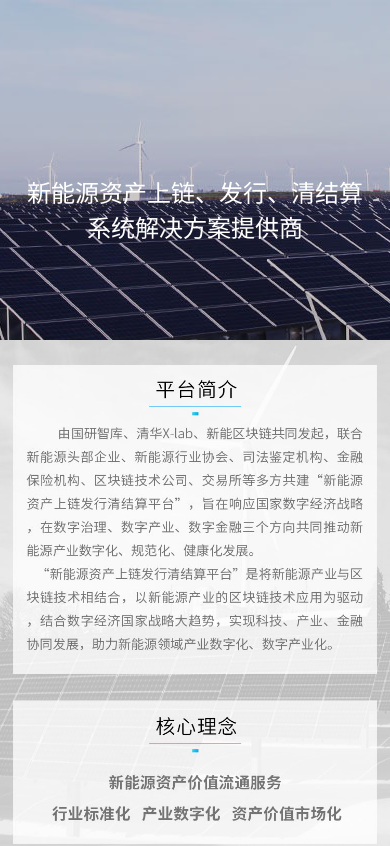
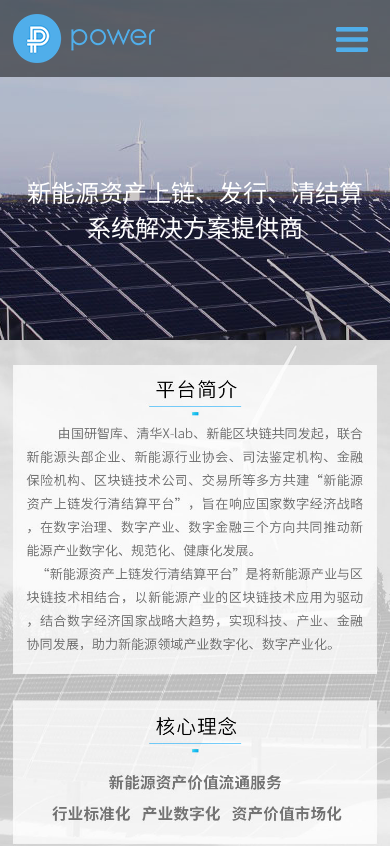
Before and after one commit to dbpoo/pj-power, a Vue app: page /#/about in a window 390 px wide. Shown: the top 846 px of the page. Built offline with nearby package versions, Linux system fonts and the light colour scheme.

Commit message:
移动兼容适配

```diff
--- a/src/App.vue
+++ b/src/App.vue
@@ -5,13 +5,17 @@
         <div class="nav-logo">
           <router-link to="/">logo</router-link>
         </div>
-        <div class="nav-link">
-          <router-link to="/">首页</router-link>
-          <router-link to="/solutions">解决方案</router-link>
-          <router-link to="/download">交易平台</router-link>
-          <router-link to="/school">新能研究院</router-link>
-          <router-link to="/list">新闻动态</router-link>
-          <router-link to="/about">关于我们</router-link>
+        <div class="nav-swith">
+          <span class="swith-on" v-show="!isShow" @click="toggleMenu"></span>
+          <span class="swith-off" v-show="isShow" @click="toggleMenu"></span>
+        </div>
+        <div class="nav-link" v-show="isShow">
+          <a
+            v-for="(item,index) in nav"
+            :key="index"
+            @click="goto(item.path,index)"
+            :class="index==curindex? 'active' : '' "
+          >{{item.name}}</a>
         </div>
       </div>
     </div>
@@ -54,25 +58,69 @@
 export default {
   data() {
     return {
-      isShow: true,
-      screenWidth: document.body.clientWidth // 屏幕尺寸
+      isShow: false,
+      curindex: -1,
+      screenWidth: document.body.clientWidth,
+      nav: [
+        {
+          path: "home",
+          name: "首页"
+        },
+        {
+          path: "solutions",
+          name: "解决方案"
+        },
+        {
+          path: "download",
+          name: "交易平台"
+        },
+        {
+          path: "school",
+          name: "新能研究院"
+        },
+        {
+          path: "list",
+          name: "新闻动态"
+        },
+        {
+          path: "about",
+          name: "关于我们"
+        }
+      ]
     };
   },
   methods: {
     toggleMenu() {
       this.isShow = !this.isShow;
+    },
+    goto(path, index) {
+      this.curindex = index;
+      if (this.screenWidth < 768) {
+        this.isShow = false;
+      }
+      this.$router.push({ name: path });
     }
   },
   watch: {
-    $route(to, from) {
-      if (this.screenWidth < 768) {
+    screenWidth(val) {
+      if (val < 768) {
         this.isShow = false;
+      } else {
+        this.isShow = true;
       }
     }
   },
   mounted() {
+    const that = this;
+    window.onresize = () => {
+      return (() => {
+        that.screenWidth = document.body.clientWidth;
+      })();
+    };
     if (this.screenWidth < 768) {
       this.isShow = false;
+    } else {
+      this.isShow = true;
     }
   }
 };
@@ -89,6 +137,7 @@ export default {
   z-index: 9999;
   top: 0;
   left: 0;
+  position: fixed;
   .nav-flex {
     max-width: 1200px;
     margin: 0 auto;
@@ -104,11 +153,29 @@ export default {
         text-indent: -9999px;
       }
     }
+    .nav-swith {
+      width: 77px;
+      height: 77px;
+      display: none;
+      .swith-on {
+        width: 77px;
+        height: 77px;
+        display: block;
+        background: url("./assets/switch.png") center center no-repeat;
+      }
+      .swith-off {
+        width: 77px;
+        height: 77px;
+        display: block;
+        background: url("./assets/close.png") center center no-repeat;
+      }
+    }
     .nav-link {
       a {
         margin: 0 20px;
         color: #fff;
         font-weight: bold;
+        cursor: pointer;
         &:hover {
           color: #29acf1;
         }
@@ -116,7 +183,7 @@ export default {
           margin-right: 0;
         }
       }
-      a.router-link-exact-active {
+      a.active {
         font-weight: bold;
         color: #29acf1;
       }
@@ -186,7 +253,30 @@ export default {
 
 @media screen and (max-width: 640px) {
   .nav {
-    display: none;
+    .nav-logo {
+      margin-left: 10px;
+    }
+    .nav-flex {
+      .nav-swith {
+        display: block;
+      }
+      .nav-link {
+        position: absolute;
+        top: 77px;
+        left: 0;
+        width: 100%;
+        height: 100vh;
+        background-color: rgba(0, 0, 0, 0.8);
+        display: flex;
+        flex-direction: column;
+        a {
+          margin: 0;
+          padding: 0 20px;
+          height: 60px;
+          line-height: 60px;
+        }
+      }
+    }
   }
   .flink {
     padding: 0;
--- a/src/views/About.vue
+++ b/src/views/About.vue
@@ -2,17 +2,18 @@
   <div class="about">
     <div class="banner">
       <h2>
-        新能源资产上链、发行、清结算<br>系统解决方案提供商
+        新能源资产上链、发行、清结算
+        <br>系统解决方案提供商
       </h2>
     </div>
     <div class="about-1">
-      <img src="../assets/about_1m.jpg" alt="">
+      <img src="../assets/about_1m.jpg" alt>
     </div>
     <div class="about-2">
-      <img src="../assets/about_2m.jpg" alt="">
+      <img src="../assets/about_2m.jpg" alt>
     </div>
     <div class="about-3">
-      <img src="../assets/about_3m.jpg" alt="">
+      <img src="../assets/about_3m.jpg" alt>
     </div>
   </div>
 </template>
@@ -40,14 +41,23 @@ export default {};
   .about-1 {
     height: 862px;
     background: url("../assets/about_1.jpg") center 0 no-repeat;
+    img {
+      display: none;
+    }
   }
   .about-2 {
     height: 652px;
     background: url("../assets/about_2.jpg") center 0 no-repeat;
+    img {
+      display: none;
+    }
   }
   .about-3 {
     height: 695px;
     background: url("../assets/about_3.jpg") center 0 no-repeat;
+    img {
+      display: none;
+    }
   }
 }
 
@@ -59,12 +69,15 @@ export default {};
     width: 100%;
     font-size: 24px;
   }
-  .about .about-1, .about .about-2, .about .about-3 {
+  .about .about-1,
+  .about .about-2,
+  .about .about-3 {
     width: 100%;
     height: auto;
     background: none;
     img {
       width: 100%;
+      display: block;
     }
   }
 }
```
Also changed, not shown: src/assets/close.png, src/assets/switch.png.
